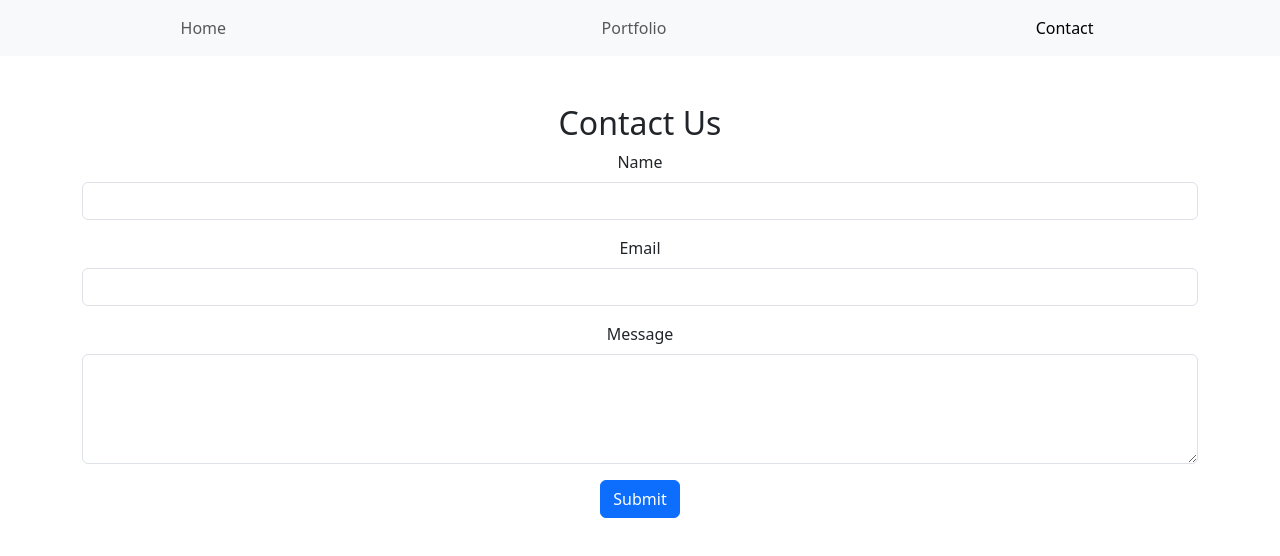
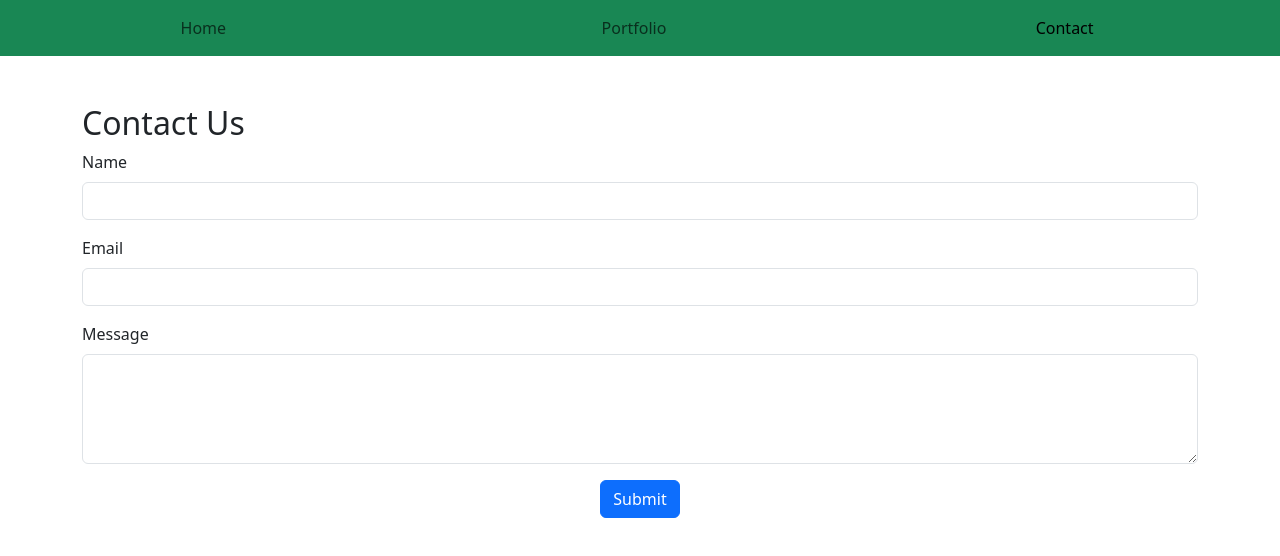
Before and after one commit to vqgquan/my-portfolio, a React (Create React App) app: page /contact in a window 1280 px wide. Shown: the top 556 px of the page. Built offline with nearby package versions, Linux system fonts and the light colour scheme.

Commit message:
Change contact form and header styling

```diff
--- a/src/App.css
+++ b/src/App.css
@@ -5,6 +5,13 @@
 .App-logo {
   height: 40vmin;
   pointer-events: none;
+}
+
+#header{
+}
+
+:root {
+  --bs-gradient: linear-gradient( rgb(248, 248, 249) 0%, rgba(40,167,69,1));
 }
 
 @media (prefers-reduced-motion: no-preference) {
--- a/src/component/ContactForm.js
+++ b/src/component/ContactForm.js
@@ -23,7 +23,7 @@ const ContactForm = () => {
   };
 
   return (
-    <div className="container mt-5">
+    <div className="container mt-5 text-start">
       <h2>Contact Us</h2>
       <form onSubmit={handleSubmit}>
         <div className="mb-3">
@@ -68,9 +68,11 @@ const ContactForm = () => {
             required
           ></textarea>
         </div>
-        <button type="submit" className="btn btn-primary">
-          Submit
-        </button>
+        <div className="text-center">
+          <button type="submit" className="btn btn-primary">
+            Submit
+          </button>
+        </div>
       </form>
     </div>
   );
--- a/src/component/Header.js
+++ b/src/component/Header.js
@@ -3,8 +3,8 @@ import "bootstrap";
 import { NavLink } from 'react-router-dom'
 
 const Header = () => (
-  <nav className="navbar navbar-expand-lg bg-body-tertiary">
-    <div className=" navbar-collapse row" id="navbarText">
+  <nav id="header" className="navbar navbar-expand-lg bg-success">
+    <div className=" navbar-collapse row " id="navbarText">
       <ul className="navbar-nav">
         <li className="col-4">
           <NavLink className="nav-link" activeClassName="active"  to="/home">
```
